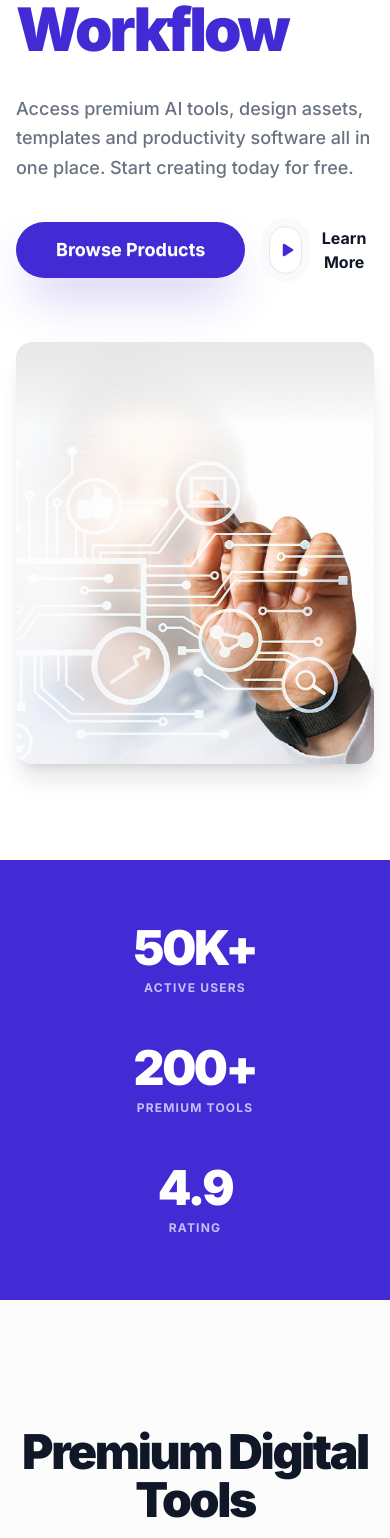
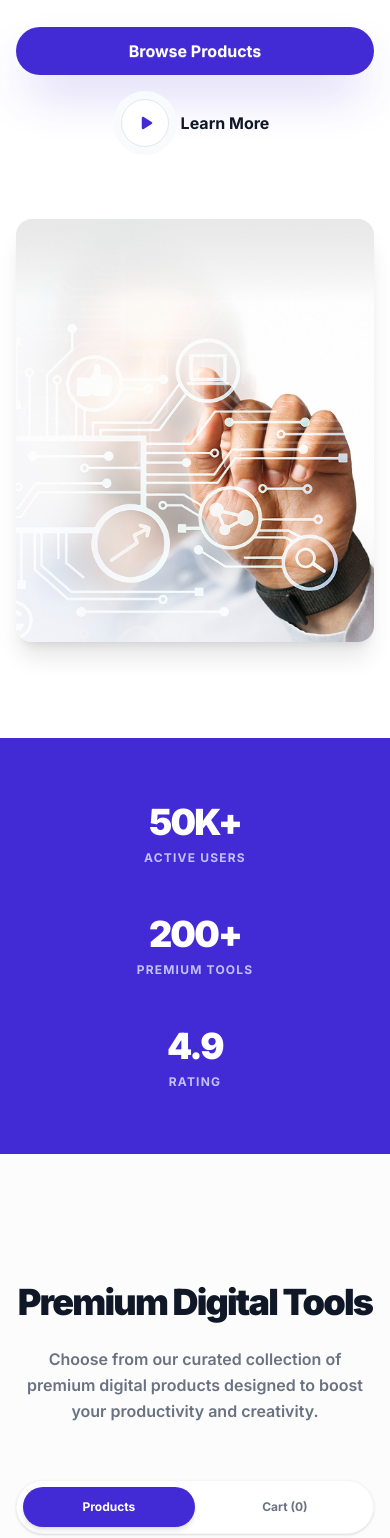
Before and after one commit to Omar-webcloud/DigiTools, a React (Vite) app: page / in a window 390 px wide. Shown: the part 430-1968 px from the top of the page. Built offline with nearby package versions, Linux system fonts and the light colour scheme.

Commit message:
mobile responsive brkpoint

```diff
--- a/src/components/Footer.jsx
+++ b/src/components/Footer.jsx
@@ -49,9 +49,9 @@ const Footer = () => (
           </ul>
         </div>
       </div>
-      <div className="pt-12 border-t border-white/5 flex flex-col md:flex-row justify-between items-center gap-8 text-white/20 text-[10px] font-black uppercase tracking-[0.4em]">
-        <p>&copy; 2025 DigiTools Inc. Everything Reserved.</p>
-        <div className="flex gap-12">
+      <div className="pt-12 border-t border-white/5 flex flex-col md:flex-row justify-between items-center gap-6 md:gap-8 text-white/20 text-[9px] sm:text-[10px] text-center font-black uppercase tracking-[0.3em] lg:tracking-[0.4em]">
+        <p className="mb-2 md:mb-0">&copy; 2025 DigiTools Inc. Everything Reserved.</p>
+        <div className="flex flex-wrap justify-center gap-4 sm:gap-6 md:gap-12">
           <a className="hover:text-white transition-colors cursor-pointer">Privacy Path</a>
           <a className="hover:text-white transition-colors cursor-pointer">Terms of Services</a>
           <a className="hover:text-white transition-colors cursor-pointer">Connect</a>
--- a/src/components/Hero.jsx
+++ b/src/components/Hero.jsx
@@ -7,16 +7,16 @@ const Hero = () => (
         <div className="inline-block px-4 py-1.5 rounded-full bg-primary/10 text-primary text-xs font-bold mb-8 ring-1 ring-primary/20 ring-inset">
           All New AI-Powered Productivity Tools
         </div>
-        <h1 className="text-6xl font-black leading-[1.1] mb-8 tracking-tighter text-gray-900">
+        <h1 className="text-4xl md:text-5xl lg:text-6xl font-black leading-[1.1] mb-8 tracking-tighter text-gray-900">
           Supercharge Your <br />
           <span className="text-primary">Digital Workflow</span>
         </h1>
-        <p className="text-gray-500 text-lg mb-10 leading-relaxed max-w-lg font-medium">
+        <p className="text-gray-500 text-base md:text-lg mb-10 leading-relaxed max-w-lg font-medium">
           Access premium AI tools, design assets, templates and productivity software all in one place. Start creating today for free.
         </p>
-        <div className="flex items-center gap-6">
-          <button className="btn btn-primary rounded-full px-10 h-14 text-white shadow-2xl shadow-primary/30 border-none font-bold text-lg">Browse Products</button>
-          <button className="flex items-center gap-3 font-bold text-gray-900 hover:text-primary transition-colors group">
+        <div className="flex flex-col sm:flex-row items-center sm:items-stretch gap-4 md:gap-6">
+          <button className="btn btn-primary rounded-full px-8 md:px-10 h-12 md:h-14 w-full sm:w-auto text-white shadow-2xl shadow-primary/30 border-none font-bold text-base md:text-lg">Browse Products</button>
+          <button className="flex items-center gap-3 w-full sm:w-auto justify-center font-bold text-gray-900 hover:text-primary transition-colors group px-4 py-2">
             <span className="w-12 h-12 rounded-full border border-gray-200 flex items-center justify-center bg-white shadow-md ring-8 ring-gray-50 group-hover:ring-primary/10 transition-all">
               <FaPlay className="text-primary text-sm translate-x-0.5" />
             </span>
--- a/src/components/Stats.jsx
+++ b/src/components/Stats.jsx
@@ -3,15 +3,15 @@ const Stats = () => (
     <div className="max-w-7xl mx-auto px-4">
       <div className="grid grid-cols-1 md:grid-cols-3 gap-12 text-center text-white">
         <div className="space-y-2">
-          <div className="text-5xl font-black tracking-tighter">50K+</div>
+          <div className="text-4xl md:text-5xl font-black tracking-tighter">50K+</div>
           <p className="text-primary-content font-bold uppercase tracking-widest text-xs opacity-80">Active Users</p>
         </div>
         <div className="space-y-2">
-          <div className="text-5xl font-black tracking-tighter">200+</div>
+          <div className="text-4xl md:text-5xl font-black tracking-tighter">200+</div>
           <p className="text-primary-content font-bold uppercase tracking-widest text-xs opacity-80">Premium Tools</p>
         </div>
         <div className="space-y-2">
-          <div className="text-5xl font-black tracking-tighter">4.9</div>
+          <div className="text-4xl md:text-5xl font-black tracking-tighter">4.9</div>
           <p className="text-primary-content font-bold uppercase tracking-widest text-xs opacity-80">Rating</p>
         </div>
       </div>
--- a/src/components/Steps.jsx
+++ b/src/components/Steps.jsx
@@ -4,8 +4,8 @@ const Steps = () => (
   <section className="py-32 bg-white" style={{ fontFamily: 'Inter, sans-serif' }}>
     <div className="max-w-7xl mx-auto px-4">
       <div className="text-center mb-20">
-        <h2 className="text-5xl font-black text-gray-900 mb-6 tracking-tighter">Get Started In 3 Steps</h2>
-        <p className="text-gray-500 max-w-xl mx-auto font-semibold text-lg leading-relaxed">Ready to take your product launch to the next level?</p>
+        <h2 className="text-4xl md:text-5xl font-black text-gray-900 mb-6 tracking-tighter">Get Started In 3 Steps</h2>
+        <p className="text-gray-500 max-w-xl mx-auto font-semibold text-base md:text-lg leading-relaxed">Ready to take your product launch to the next level?</p>
       </div>
       <div className="grid grid-cols-1 md:grid-cols-3 gap-10 lg:gap-12 px-2">
         {[
@@ -13,7 +13,7 @@ const Steps = () => (
           { title: 'Choose Products', desc: 'Browse our catalog and select the products you need.', Icon: FaBox, num: '2' },
           { title: 'Start Creating', desc: 'Launch into creating using our premium house of facilities.', Icon: FaRocket, num: '3' },
         ].map((s, i) => (
-          <div key={i} className="bg-white p-12 rounded-[3.5rem] border border-gray-100/60 hover:shadow-3xl hover:-translate-y-2 transition-all duration-500 relative group overflow-hidden shadow-sm ring-1 ring-gray-950/5">
+          <div key={i} className="bg-white p-8 md:p-12 rounded-3xl md:rounded-[3.5rem] border border-gray-100/60 hover:shadow-3xl hover:-translate-y-2 transition-all duration-500 relative group overflow-hidden shadow-sm ring-1 ring-gray-950/5">
              <div className="absolute top-10 right-10 text-8xl font-black text-primary/5 transition-opacity group-hover:opacity-10 pointer-events-none">{s.num}</div>
              <div className="absolute top-8 right-8 z-10">
                 <span className="w-10 h-10 rounded-full bg-primary text-white flex items-center justify-center font-black text-xs shadow-2xl shadow-primary/40 ring-4 ring-white/20">{s.num}</span>
--- a/src/components/Tools.jsx
+++ b/src/components/Tools.jsx
@@ -9,20 +9,20 @@ const Tools = ({ cart, onAddToCart, onRemoveFromCart, onCheckout, activeTab, set
     <section id="tools" className="py-32 bg-gray-50/50" style={{ fontFamily: 'Inter, sans-serif' }}>
       <div className="max-w-7xl mx-auto px-4">
         <div className="text-center mb-16">
-          <h2 className="text-5xl font-black text-gray-900 mb-6 tracking-tighter text-center w-full block">Premium Digital Tools</h2>
-          <p className="text-gray-500 max-w-2xl mx-auto font-semibold text-lg leading-relaxed text-center block mb-8">
+          <h2 className="text-4xl md:text-5xl font-black text-gray-900 mb-6 tracking-tighter text-center w-full block">Premium Digital Tools</h2>
+          <p className="text-gray-500 max-w-2xl mx-auto font-semibold text-base md:text-lg leading-relaxed text-center block mb-8">
             Choose from our curated collection of premium digital products designed to boost your productivity and creativity.
           </p>
-          <div className="inline-flex justify-center gap-2 mt-6 p-1.5 rounded-full bg-white border border-gray-100/80 shadow-sm">
+          <div className="inline-flex justify-center gap-2 mt-6 p-1.5 rounded-full bg-white border border-gray-100/80 shadow-sm flex-wrap w-full md:w-auto">
             <button
               onClick={() => setActiveTab('products')}
-              className={`rounded-full px-8 h-12 font-bold text-sm transition-all ${activeTab === 'products' ? 'bg-primary text-white shadow-md' : 'bg-transparent text-gray-500 hover:text-gray-900'}`}
+              className={`rounded-full px-6 h-10 md:px-8 md:h-12 font-bold text-xs md:text-sm grow md:grow-0 transition-all ${activeTab === 'products' ? 'bg-primary text-white shadow-md' : 'bg-transparent text-gray-500 hover:text-gray-900'}`}
             >
               Products
             </button>
             <button
               onClick={() => setActiveTab('cart')}
-              className={`rounded-full px-8 h-12 font-bold text-sm transition-all ${activeTab === 'cart' ? 'bg-primary text-white shadow-md' : 'bg-transparent text-gray-500 hover:text-gray-900'}`}
+              className={`rounded-full px-6 h-10 md:px-8 md:h-12 font-bold text-xs md:text-sm grow md:grow-0 transition-all ${activeTab === 'cart' ? 'bg-primary text-white shadow-md' : 'bg-transparent text-gray-500 hover:text-gray-900'}`}
             >
               Cart ({cart.length})
             </button>
```
Also changed, not shown: src/components/CTA.jsx (+6 -6 lines), src/components/Pricing.jsx (+11 -11 lines), src/components/ToolCard.jsx (+5 -5 lines).
